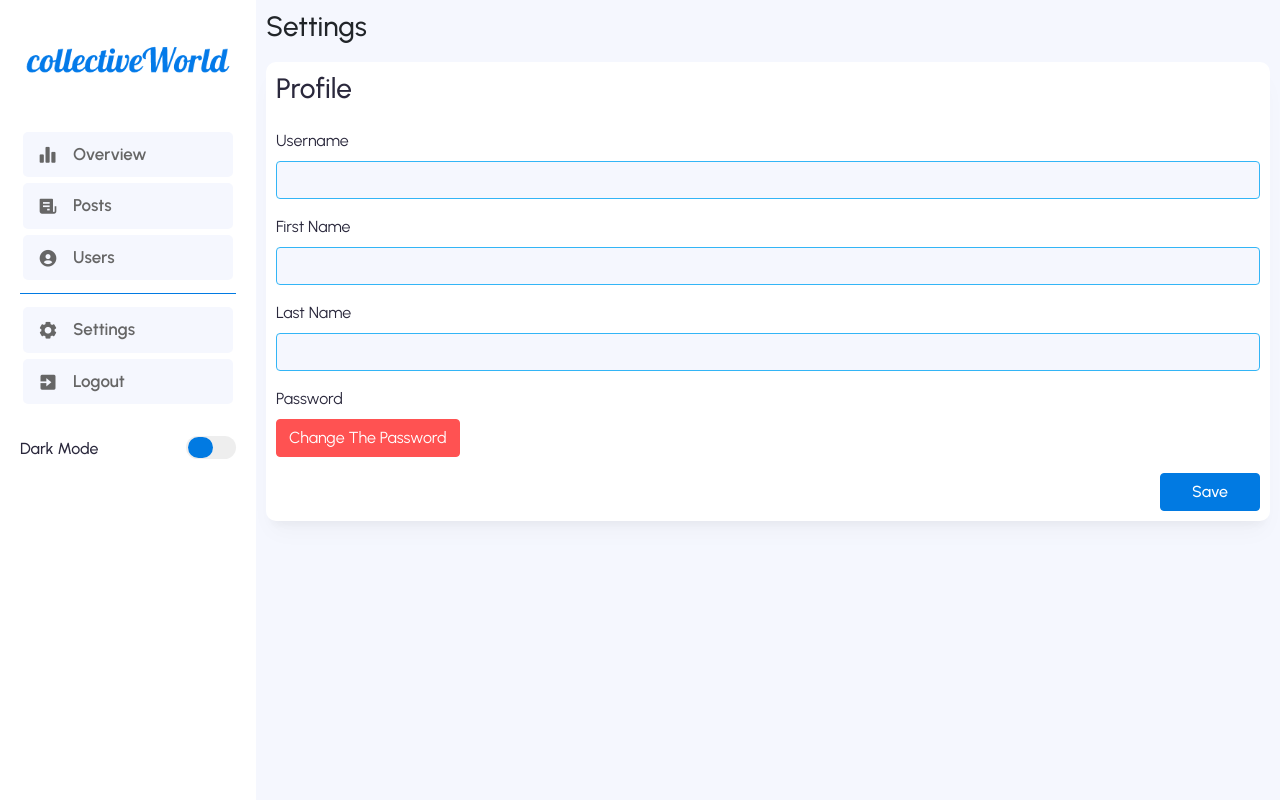
After one commit to imad273/CollectiveWorld_blog_Dashboard, a PHP site: page /settings.php in a window 1280 px wide. The commit adds this page. Run offline with PHP 8.4, Linux system fonts and the light colour scheme; the visitor is signed in with stand-in values (Sample User, id 1); data that the repository does not hold is empty.

Commit message:
First submit

```diff
--- a/admin/css/_dark-mode.scss
+++ b/admin/css/_dark-mode.scss
@@ -1,5 +1,10 @@
 /* Dark Mode */
 .dark-mode {
+   .form-control {
+      background-color: $bg-dark;
+      color: $white;
+   }
+
    background-color: $bg-dark;
    color: $white;
    // Nav-bar Style
@@ -116,4 +121,9 @@
    .no-more {
       color: $white;
    }
+
+   .settings {
+      color: $white;
+      background-color: $dark;
+   }
 }
--- a/admin/css/_posts.scss
+++ b/admin/css/_posts.scss
@@ -48,15 +48,6 @@
       box-shadow: rgba(0, 0, 0, 0.03) 0px 15px 25px -5px, rgba(0, 0, 0, 0.04) 0px 10px 10px -5px;
 
       .form {
-         .form-control {
-            border: 1px solid $second;
-            background-color: $bg;
-            resize: none;
-
-            &:focus {
-               border-color: $second;
-            }
-         }
          .sumbit {
             display: flex;
             justify-content: flex-end;
--- /dev/null
+++ b/admin/css/_settings.scss
@@ -0,0 +1,17 @@
+.settings {
+   color: $dark;
+   margin-top: 10px;
+   background-color: $white;
+   padding: 10px;
+   border-radius: 10px;
+   box-shadow: rgba(0, 0, 0, 0.03) 0px 15px 25px -5px, rgba(0, 0, 0, 0.04) 0px 10px 10px -5px;
+
+   .submit {
+      display: flex;
+      justify-content: flex-end;
+
+      .btn {
+         width: 100px;
+      }
+   }
+}
--- a/admin/css/style.css
+++ b/admin/css/style.css
@@ -127,6 +127,16 @@ body {
   margin-left: 8px;
   position: relative;
   top: 1px;
+}
+
+.form-control {
+  background-color: #F5F7FE;
+  border: 1px solid #33B5F6;
+  resize: none;
+}
+
+.form-control:focus {
+  border-color: #33B5F6;
 }
 
 .form-control:focus {
@@ -341,6 +351,11 @@ nav .dark-switch .switch div:last-child {
   color: #FFF;
 }
 
+.dark-mode .form-control {
+  background-color: #1D1A29;
+  color: #FFF;
+}
+
 .dark-mode nav {
   background-color: #2A283C;
 }
@@ -449,6 +464,11 @@ nav .dark-switch .switch div:last-child {
 
 .dark-mode .no-more {
   color: #FFF;
+}
+
+.dark-mode .settings {
+  color: #FFF;
+  background-color: #2A283C;
 }
 
 /* Right Content Of Every Page */
@@ -717,16 +737,6 @@ nav .dark-switch .switch div:last-child {
           box-shadow: rgba(0, 0, 0, 0.03) 0px 15px 25px -5px, rgba(0, 0, 0, 0.04) 0px 10px 10px -5px;
 }
 
-.posts .add-posts .form .form-control {
-  border: 1px solid #33B5F6;
-  background-color: #F5F7FE;
-  resize: none;
-}
-
-.posts .add-posts .form .form-control:focus {
-  border-color: #33B5F6;
-}
-
 .posts .add-posts .form .sumbit {
   display: -webkit-box;
   display: -ms-flexbox;
@@ -841,9 +851,38 @@ nav .dark-switch .switch div:last-child {
   cursor: auto;
 }
 
+/* Settings Page Style */
+.settings {
+  color: #2A283C;
+  margin-top: 10px;
+  background-color: #FFF;
+  padding: 10px;
+  border-radius: 10px;
+  -webkit-box-shadow: rgba(0, 0, 0, 0.03) 0px 15px 25px -5px, rgba(0, 0, 0, 0.04) 0px 10px 10px -5px;
+          box-shadow: rgba(0, 0, 0, 0.03) 0px 15px 25px -5px, rgba(0, 0, 0, 0.04) 0px 10px 10px -5px;
+}
+
+.settings .submit {
+  display: -webkit-box;
+  display: -ms-flexbox;
+  display: flex;
+  -webkit-box-pack: end;
+      -ms-flex-pack: end;
+          justify-content: flex-end;
+}
+
+.settings .submit .btn {
+  width: 100px;
+}
+
 /* Dark Mode Style */
 /* Dark Mode */
 .dark-mode {
+  background-color: #1D1A29;
+  color: #FFF;
+}
+
+.dark-mode .form-control {
   background-color: #1D1A29;
   color: #FFF;
 }
@@ -957,4 +996,9 @@ nav .dark-switch .switch div:last-child {
 .dark-mode .no-more {
   color: #FFF;
 }
+
+.dark-mode .settings {
+  color: #FFF;
+  background-color: #2A283C;
+}
 /*# sourceMappingURL=style.css.map */
--- a/admin/css/style.scss
+++ b/admin/css/style.scss
@@ -124,6 +124,15 @@ body{
    }
 }
 
+.form-control {
+   background-color: $bg;
+   border: 1px solid $second;
+   resize: none;
+
+   &:focus {
+      border-color: $second;
+   }
+}
 .form-control:focus {
    border-color: $main;
    box-shadow: none;
@@ -266,5 +275,8 @@ body{
 /* Users Page Style */
 @import 'users';
 
+/* Settings Page Style */
+@import 'settings';
+
 /* Dark Mode Style */
 @import 'dark-mode';
--- a/admin/include/navbar.php
+++ b/admin/include/navbar.php
@@ -7,7 +7,7 @@
       <a href="posts.php"><i class='bx bxs-receipt'></i> Posts</a>
       <a href="users.php"><i class='bx bxs-user-circle'></i> Users</a>
       <div class="line"></div>
-      <a href="#"><i class='bx bxs-cog'></i> Settings</a>
+      <a href="settings.php"><i class='bx bxs-cog'></i> Settings</a>
       <a href="logout.php"><i class='bx bxs-exit'></i> Logout</a>
    </div>
    <div class="dark-switch">
--- a/admin/index.php
+++ b/admin/index.php
@@ -26,7 +26,7 @@
             <label for="inputPassword1" class="form-label">Password</label>
             <input type="password" name="password" class="form-control input-login" id="inputPassword1">
          </div>
-         <button class="btn btn-primary w-100" onclick="login()">Login</button>
+         <button class="btn btn-primary w-100" id="botn" onclick="login()">Login</button>
       </form>
 
    </section>
--- a/admin/js/requests/login-request.js
+++ b/admin/js/requests/login-request.js
@@ -12,7 +12,7 @@ const login = () => {
    let request = new XMLHttpRequest();
 
    request.open("POST", "././requests PHP/login-request.php", true);
-
+   document.getElementById('botn').innerHTML = "Loading";
    request.onreadystatechange = () => {
       if (request.readyState === 4 && request.status === 200) {
          document.getElementById("msg").innerHTML = request.responseText;
@@ -23,4 +23,5 @@ const login = () => {
       }
    }
    request.send(form);
+   document.getElementById('botn').innerHTML = "Login";
 }
--- a/admin/js/requests/posts-requests.js
+++ b/admin/js/requests/posts-requests.js
@@ -24,8 +24,6 @@ const add_post = () => {
                add_post_element[i].value = "";
             }
             form_img.value = "";
-
-
       }
    }
    request.send(form);
--- a/admin/posts.php
+++ b/admin/posts.php
@@ -149,7 +149,7 @@ if (isset($_SESSION['adminid'])) {
 
       request.onreadystatechange = function() {
          if (request.readyState === 4 && request.status === 200) {
-            if(document.getElementById("table") != null) {
+            if (document.getElementById("table") != null) {
                document.getElementById("table").innerHTML = request.responseText;
             }
 
--- /dev/null
+++ b/admin/requests PHP/settings-requests.php
@@ -0,0 +1,108 @@
+<?php
+   session_start();
+   // Import the required filess of this page
+   require "../../config.php";
+
+   $link = isset($_GET['action']) ? $_GET['action'] : false;
+   if ($link == 'show-settings') {
+      $id = $_SESSION['adminid'];
+      $stmt = $con->prepare("SELECT * FROM users WHERE UserID = ?");
+      $stmt->execute(array($id));
+      $ftc = $stmt->fetch(); ?>
+
+      <form onsubmit="return false" class="mt-3">
+         <div class="mb-3">
+            <label for="input1" class="form-label">Username</label>
+            <input type="text" name="username" class="form-control input-profile" id="input1" value="<?php echo $ftc['UserName'] ?>">
+         </div>
+         <div class="mb-3">
+            <label for="input2" class="form-label">First Name</label>
+            <input type="text" name="firstName" class="form-control input-profile" id="input2" value="<?php echo $ftc['FirstName'] ?>">
+         </div>
+         <div class="mb-3">
+            <label for="input3" class="form-label">Last Name</label>
+            <input type="text" name="lastName" class="form-control input-profile" id="input3" value="<?php echo $ftc['LastName'] ?>">
+         </div>
+         <div class="mb-3">
+            <label class="form-label d-block">Password</label>
+            <a href="settings.php?action=change-pass" class="btn btn-danger">Change The Password</a>
+         </div>
+         <div class="submit">
+            <button class="btn btn-primary" onclick="save_data()">Save</button>
+         </div>
+      </form>
+<?php
+   } elseif ($link == 'insert-data') {
+      $id = $_SESSION['adminid'];
+      $stmt = $con->prepare("SELECT * FROM users WHERE UserID = ?");
+      $stmt->execute(array($id));
+      $ftc = $stmt->fetch();
+
+      $username   = $_POST['username'];
+      $firstName  = $_POST['firstName'];
+      $lastName   = $_POST['lastName'];
+
+      if($username == $ftc['UserName'] && $firstName == $ftc['FirstName'] && $lastName == $ftc['LastName']) {
+         echo "<div class='container alert-msg'>
+            <div class='alert alert-danger'><i class='bx bxs-comment-error'></i>No Update to Save</div>";
+         echo "</div>";
+      } else {
+         $stmt = $con->prepare("UPDATE users SET UserName = ?, FirstName = ?, LastName = ? WHERE UserID = '$id'");
+         $stmt->execute(array($username, $firstName, $lastName));
+
+         echo "<div class='container alert-msg'>
+                  <div class='alert alert-success'><i class='bx bxs-comment-check'></i>Update Save</div>
+               </div>";
+      }
+
+   } elseif ($link == 'change-pass') {
+      $id = $_SESSION['adminid'];
+      $stmt = $con->prepare("SELECT * FROM users WHERE UserID = ?");
+      $stmt->execute(array($id));
+      $ftc = $stmt->fetch();
+
+      $crt_pass = $_POST['cur-pass'];
+      $new_pass = $_POST['new-pass'];
+      $cnf_pass = $_POST['con-pass'];
+
+      if(empty($crt_pass) && empty($new_pass) && empty($cnf_pass)) {
+         echo "<div class='container alert-msg'>
+         <div class='alert alert-danger'><i class='bx bxs-comment-error'></i>No Update To Save</div>";
+         echo "</div>";
+      } else {
+         if(password_verify($crt_pass, $ftc['Password'])) {
+            if(empty($new_pass) && empty($cnf_pass)) {
+               echo "<div class='container alert-msg'>
+                  <div class='alert alert-danger'><i class='bx bxs-comment-error'></i>Please Enter a new Password</div>";
+               echo "</div>";
+            } else {
+               if($new_pass === $cnf_pass) {
+
+                  $new_pass_hash = password_hash($new_pass, PASSWORD_DEFAULT);
+                  $stmt = $con->prepare("UPDATE users SET Password = ? WHERE UserID = '$id'");
+                  $stmt->execute(array($new_pass_hash));
+
+                  echo "<div class='container alert-msg'>
+                           <div class='alert alert-success'><i class='bx bxs-comment-check'></i>Password Changed Successfully</div>
+                        </div>";
+
+               } else {
+                  if(empty($cnf_pass)) {
+                     echo "<div class='container alert-msg'>
+                        <div class='alert alert-danger'><i class='bx bxs-comment-error'></i>Please Enter The Confirm Field</div>";
+                     echo "</div>";
+                  } else {
+                     echo "<div class='container alert-msg'>
+                     <div class='alert alert-danger'><i class='bx bxs-comment-error'></i>The New Password not match With The Confirm Field</div>";
+                     echo "</div>";
+                  }
+
+               }
+            }
+         } else {
+            echo "<div class='container alert-msg'>
+            <div class='alert alert-danger'><i class='bx bxs-comment-error'></i>Current Passwod is Wrong</div>";
+            echo "</div>";
+         }
+      }
+   }
--- a/admin/requests PHP/users-requests.php
+++ b/admin/requests PHP/users-requests.php
@@ -4,7 +4,7 @@
    require "../../config.php";
    $link = isset($_GET['action']) ? $_GET['action'] : false;
    if ($link == 'show-users') {
-      $stmt = $con->prepare("SELECT * FROM users LIMIT 6");
+      $stmt = $con->prepare("SELECT * FROM users WHERE Member_type = 0 LIMIT 6");
       $stmt->execute();
 
       if($stmt->rowCount() > 0) {
@@ -109,7 +109,7 @@
                   <p class='no-more' style='font-weight: 600; font-size: 20px'>No More Posts to show</p>
                </tr>";
       }
-      $stmt = $con->prepare("SELECT * FROM users LIMIT $no, 6");
+      $stmt = $con->prepare("SELECT * FROM users WHERE Member_type = 0 LIMIT $no, 6");
       $stmt->execute();
       while($ftc = $stmt->fetch()){
          $id = $ftc['UserID']; ?>
--- /dev/null
+++ b/admin/settings.php
@@ -0,0 +1,95 @@
+<?php
+   session_start();
+   // Title of this page
+   $title = "Settings";
+   // Import the required filess of this page
+   require "func.php";
+   require "../config.php";
+   include "include/header.php";
+
+// check if there is a session or not
+if (isset($_SESSION['adminid'])) {
+   $link = isset($_GET['action']) ? $_GET['action'] : 'manage';
+   if ($link == 'manage') {  ?>
+      <div class="posts">
+         <?php
+            // Import Navbar file
+            include "include/navbar.php";
+         ?>
+
+         <div class="content" id="content">
+            <div id="msg"></div>
+            <div class="header">
+               <h3>Settings</h3>
+            </div>
+            <div class="settings">
+               <div class="header">
+                  <h3>Profile</h3>
+               </div>
+               <div id="form">
+
+               </div>
+            </div>
+         </div>
+      </div>
+<?php
+   } elseif ($link == 'change-pass') { ?>
+      <div class="posts">
+         <?php
+            // Import Navbar file
+            include "include/navbar.php";
+         ?>
+
+         <div class="content" id="content">
+            <div id="msg"></div>
+            <div class="settings">
+               <div class="header">
+                  <h3>Cahnge Password</h3>
+               </div>
+               <div class="pass">
+                  <form onsubmit="return false" class="mt-3">
+                     <div class="mb-3">
+                        <label for="input1" class="form-label">Current Password</label>
+                        <input type="password" name="cur-pass" class="form-control input-pass" id="input1" autocomplete="OFF">
+                     </div>
+                     <div class="mb-3">
+                        <label for="input2" class="form-label">New Password</label>
+                        <input type="password" name="new-pass" class="form-control input-pass" id="input2" autocomplete="OFF">
+                     </div>
+                     <div class="mb-3">
+                        <label for="input3" class="form-label">Confirm Password</label>
+                        <input type="password" name="con-pass" class="form-control input-pass" id="input3" autocomplete="OFF">
+                     </div>
+                     <div class="submit">
+                        <button class="btn btn-primary" onclick="Change_pass()">Save</button>
+                     </div>
+                  </form>
+               </div>
+            </div>
+         </div>
+      </div>
+<?php
+   }
+}
+
+   include "include/footer.html";
+?>
+<script>
+   // Show Posts request
+   const show_settings = () => {
+      var request = new XMLHttpRequest();
+      request.open("POST", "requests PHP/settings-requests.php?action=show-settings", true);
+
+      request.onreadystatechange = function() {
+         if (request.readyState === 4 && request.status === 200) {
+            if (document.getElementById("form") != null) {
+               document.getElementById("form").innerHTML = request.responseText;
+            }
+         }
+      }
+      request.send();
+   }
+   window.addEventListener('load', show_settings());
+</script>
+<!-- AJAX Requests For settings -->
+<script src="js/requests/settings-requests.js"></script>
```
Also changed, not shown: admin/js/requests/settings-requests.js (added, +46 -0 lines), admin/users.php (indentation only), 1 other file. Lines whose indentation alone changed are shown as unchanged.
